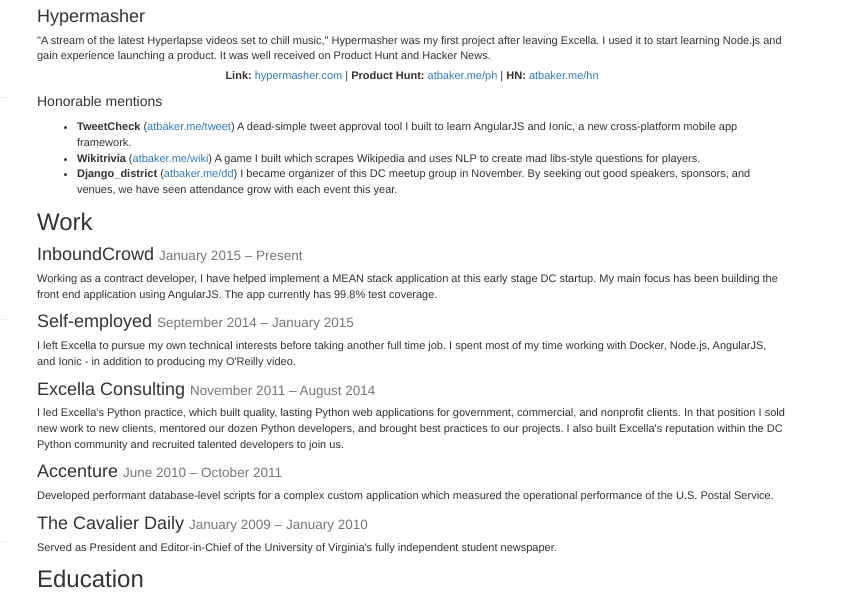
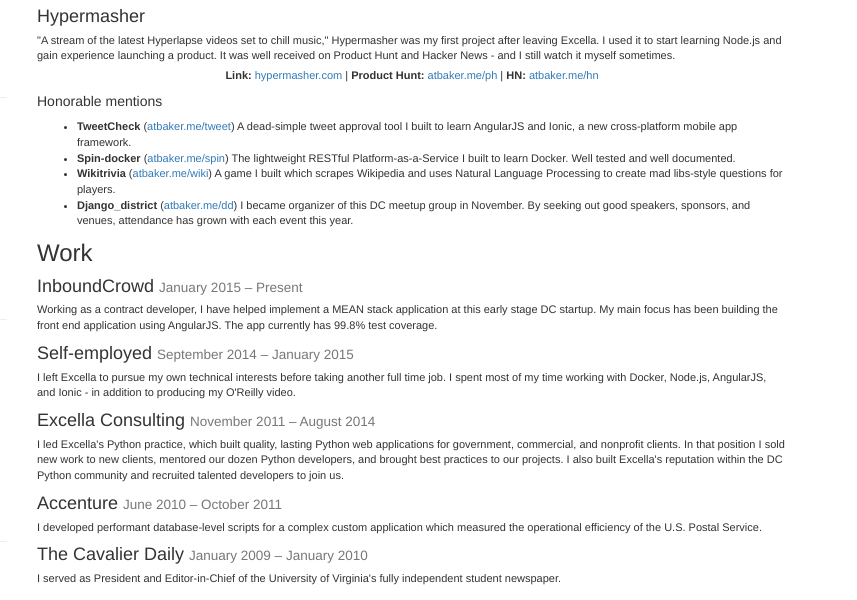
Before and after one commit to atbaker/resume, a website: page index.html in a window 1280 px wide. Shown: the part 230-830 px from the top of the page, 423-1280 px from the left. Drawn offline with nearby package versions, Linux system fonts and the light colour scheme.

Commit message:
Adding spin-docker

```diff
--- a/index.html
+++ b/index.html
@@ -120,7 +120,7 @@
               <div class="position">
                   <h4>Hypermasher</h4>
                   <p>
-                    "A stream of the latest Hyperlapse videos set to chill music," Hypermasher was my first project after leaving Excella. I used it to start learning Node.js and gain experience launching a product. It was well received on Product Hunt and Hacker News.
+                    "A stream of the latest Hyperlapse videos set to chill music," Hypermasher was my first project after leaving Excella. I used it to start learning Node.js and gain experience launching a product. It was well received on Product Hunt and Hacker News - and I still watch it myself sometimes.
                   </p>
                   <p class="text-center">
                     <strong>Link:</strong> <a href="http://www.hypermasher.com/" target="_blank">hypermasher.com</a> | <strong>Product Hunt:</strong> <a href="https://atbaker.me/ph" target="_blank">atbaker.me/ph</a> | <strong>HN:</strong> <a href="https://atbaker.me/hn" target="_blank">atbaker.me/hn</a>
@@ -133,10 +133,13 @@
                     <strong>TweetCheck</strong> (<a href="https://atbaker.me/tweet" target="_blank">atbaker.me/tweet</a>) A dead-simple tweet approval tool I built to learn AngularJS and Ionic, a new cross-platform mobile app framework.
                   </li>
                   <li>
-                    <strong>Wikitrivia</strong> (<a href="https://atbaker.me/wiki" target="_blank">atbaker.me/wiki</a>) A game I built which scrapes Wikipedia and uses NLP to create mad libs-style questions for players.
+                    <strong>Spin-docker</strong> (<a href="https://atbaker.me/spin" target="_blank">atbaker.me/spin</a>) The lightweight RESTful Platform-as-a-Service I built to learn Docker. Well tested and well documented.
                   </li>
                   <li>
-                    <strong>Django_district</strong> (<a href="https://atbaker.me/dd" target="_blank">atbaker.me/dd</a>) I became organizer of this DC meetup group in November. By seeking out good speakers, sponsors, and venues, we have seen attendance grow with each event this year.
+                    <strong>Wikitrivia</strong> (<a href="https://atbaker.me/wiki" target="_blank">atbaker.me/wiki</a>) A game I built which scrapes Wikipedia and uses Natural Language Processing to create mad libs-style questions for players.
+                  </li>
+                  <li>
+                    <strong>Django_district</strong> (<a href="https://atbaker.me/dd" target="_blank">atbaker.me/dd</a>) I became organizer of this DC meetup group in November. By seeking out good speakers, sponsors, and venues, attendance has grown with each event this year.
                   </li>
               </ul>
 
@@ -165,13 +168,15 @@
 
               <div class="position">
                   <h4>Accenture <small>June 2010 – October 2011</small></h4>
-                  <p>Developed performant database-level scripts for a complex custom application which measured the operational performance of the U.S. Postal Service.</p>
+                  <p>
+                    I developed performant database-level scripts for a complex custom application which measured the operational efficiency of the U.S. Postal Service.
+                  </p>
               </div>
 
               <div class="position">
                   <h4>The Cavalier Daily <small>January 2009 – January 2010</small></h4>
                   <p>
-                    Served as President and Editor-in-Chief of the University of Virginia's fully independent student newspaper.
+                    I served as President and Editor-in-Chief of the University of Virginia's fully independent student newspaper.
                   </p>
               </div>
 
--- a/s3_website.yml
+++ b/s3_website.yml
@@ -1,7 +1,6 @@
 s3_id: <%= ENV['S3_ID'] %>
 s3_secret: <%= ENV['S3_SECRET'] %>
 s3_bucket: atbaker.me
-cloudfront_distribution_id: E26UQ9SS6722I5
 
 # Below are examples of all the available configurations.
 # See README for more detailed info on each of them.
@@ -19,6 +18,7 @@
   ph: https://www.producthunt.com/posts/hypermasher
   hn: https://news.ycombinator.com/item?id=8309848
   tweet: http://slides.com/atbaker/trackmaven-monthly-challenge-demo-tweetcheck-ionic-app
+  spin: https://github.com/atbaker/spin-docker
   wiki: http://slides.com/atbaker/trackmaven-monthly-challenge-demo
   dd: http://www.meetup.com/django-district/
 
```
